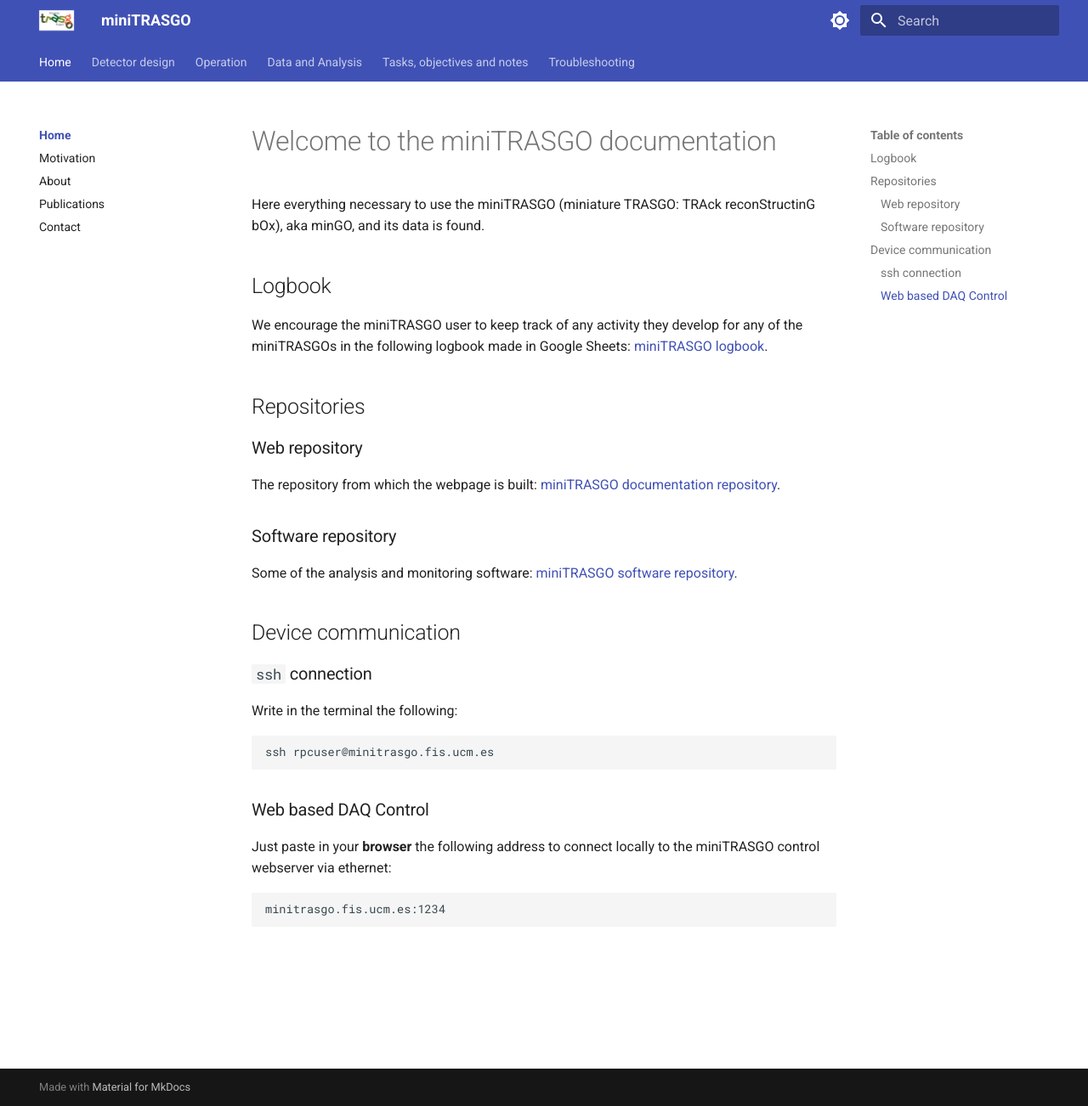
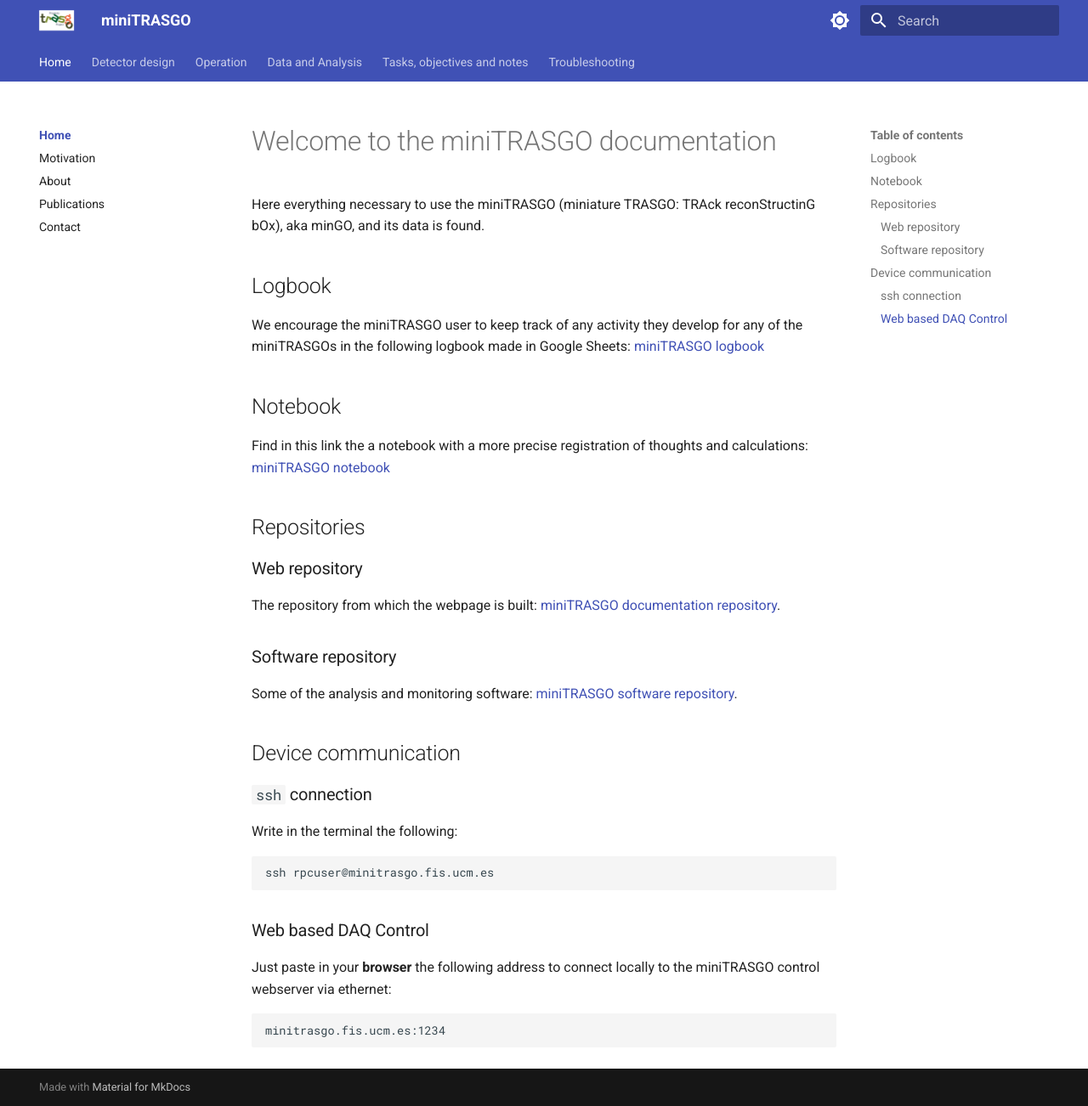
Before and after one commit to cayesoneira/miniTRASGO-documentation, an MkDocs documentation site: the page built from docs/index.md, in a window 1280 px wide and 1302 px high. Shown: the whole window at 85% size. Built offline with MkDocs 1.6.1 and Material for MkDocs 9.7.7, drawn with Linux system fonts in a browser that asks for light colours.

Commit message:
Update index.md

```diff
--- a/docs/index.md
+++ b/docs/index.md
@@ -2,7 +2,10 @@
 Here everything necessary to use the miniTRASGO (miniature TRASGO: TRAck reconStructinG bOx), aka minGO, and its data is found.
 
 ## Logbook
-We encourage the miniTRASGO user to keep track of any activity they develop for any of the miniTRASGOs in the following logbook made in Google Sheets: [miniTRASGO logbook](https://docs.google.com/spreadsheets/d/12n6DfQ32oXcRKpHaolfAoO3pKVVrrWzk7TBOIZ0N6ro/edit?usp=sharing).
+We encourage the miniTRASGO user to keep track of any activity they develop for any of the miniTRASGOs in the following logbook made in Google Sheets: [miniTRASGO logbook](https://docs.google.com/spreadsheets/d/12n6DfQ32oXcRKpHaolfAoO3pKVVrrWzk7TBOIZ0N6ro/edit?usp=sharing)
+
+## Notebook
+Find in this link the a notebook with a more precise registration of thoughts and calculations: [miniTRASGO notebook](https://docs.google.com/document/d/e/2PACX-1vQD_Zr4IW3ZZl0sX4jf7jcD_9tdXbD-kIDpydO0k9HWhewk7yDDWJEF4PC4ARUu1nk-mdEexsyPXXY-/pub)
 
 ## Repositories
 
```
